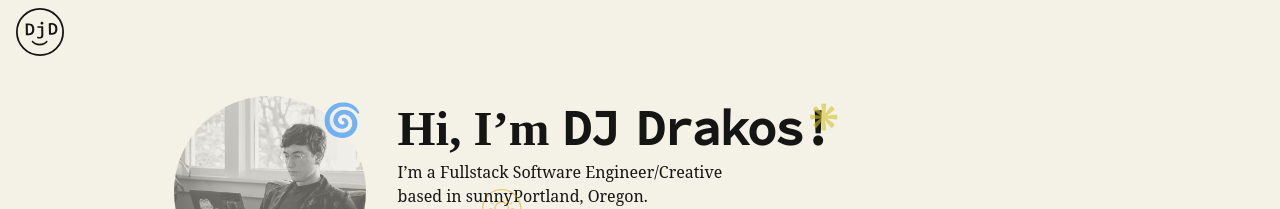
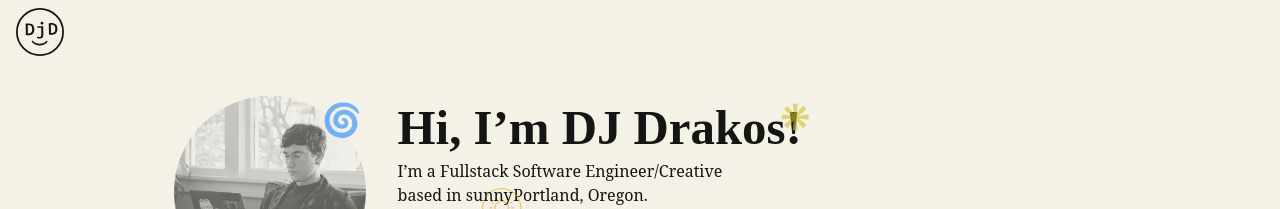
Before and after one commit to djdrakos/portfolio, a React (Create React App) app: page / in a window 1280 px wide. Shown: the top 209 px of the page. Built offline with nearby package versions, Linux system fonts and the light colour scheme; no server answers; a web font is replaced by a local one.

Commit message:
update header styling

```diff
--- a/src/components/Bio.js
+++ b/src/components/Bio.js
@@ -9,14 +9,6 @@ const StyledBio = styled.div`
 
   h1 {
     display: inline;
-
-    strong {
-      display: inline-block;
-      font-family: 'Source Code Pro';
-      font-weight: 600;
-      letter-spacing: -.03em;
-      word-spacing: -.2em;
-    }
   }
 
   p {
@@ -117,11 +109,8 @@ export default function Bio({ toggleTheme }) {
   return (
     <StyledBio>
       <div className='wrapper'>
-        <H1>
-          Hi, I’m&nbsp;
-          <strong ref={triggerRef}>
-            DJ Drakos!
-          </strong>
+        <H1 ref={triggerRef}>
+          Hi, I’m DJ Drakos!
         </H1>
         <div className={isIntersecting ? 'tooltip-root fixed' : 'tooltip-root'}>
           <Tooltip.Root>
```
